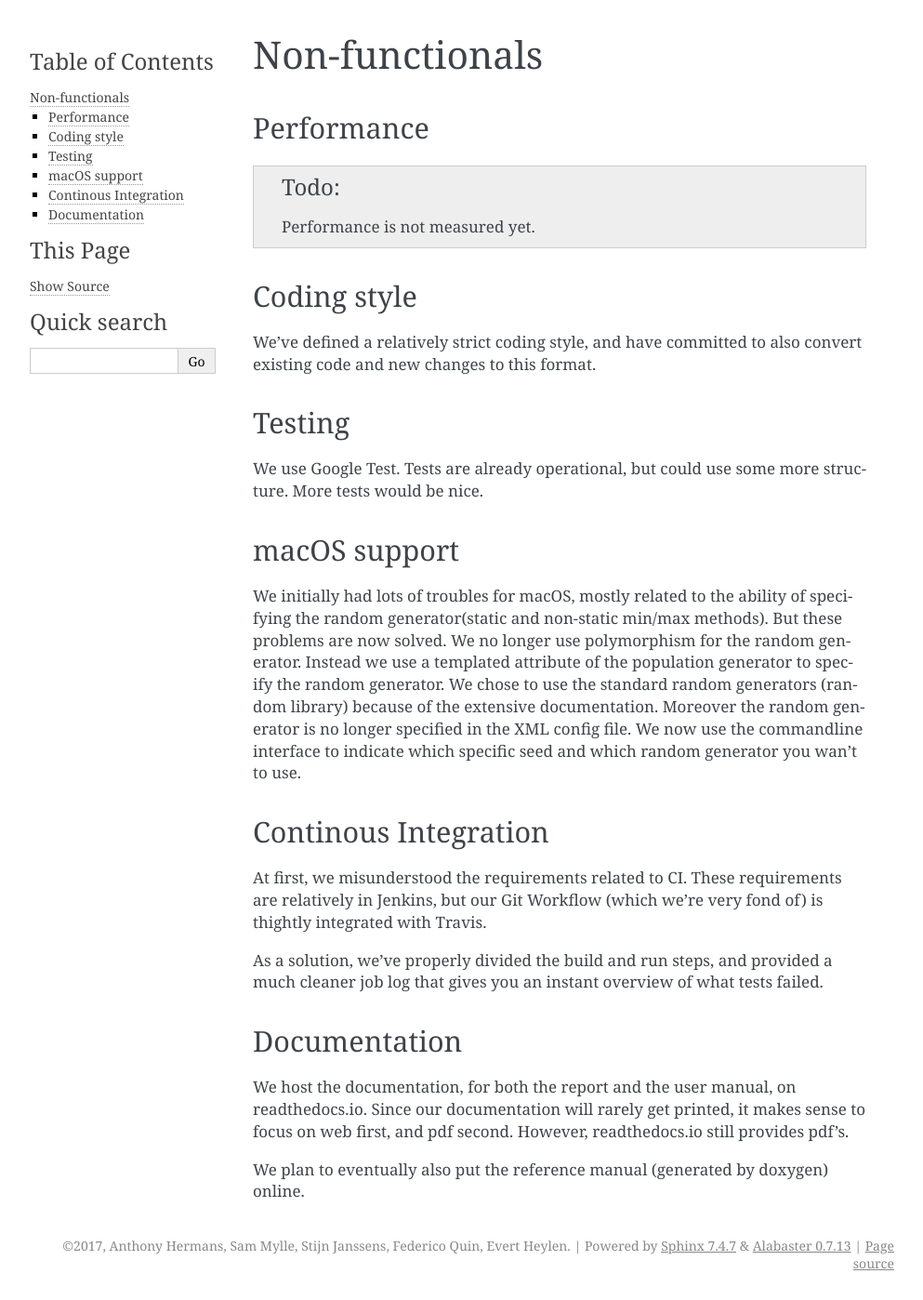
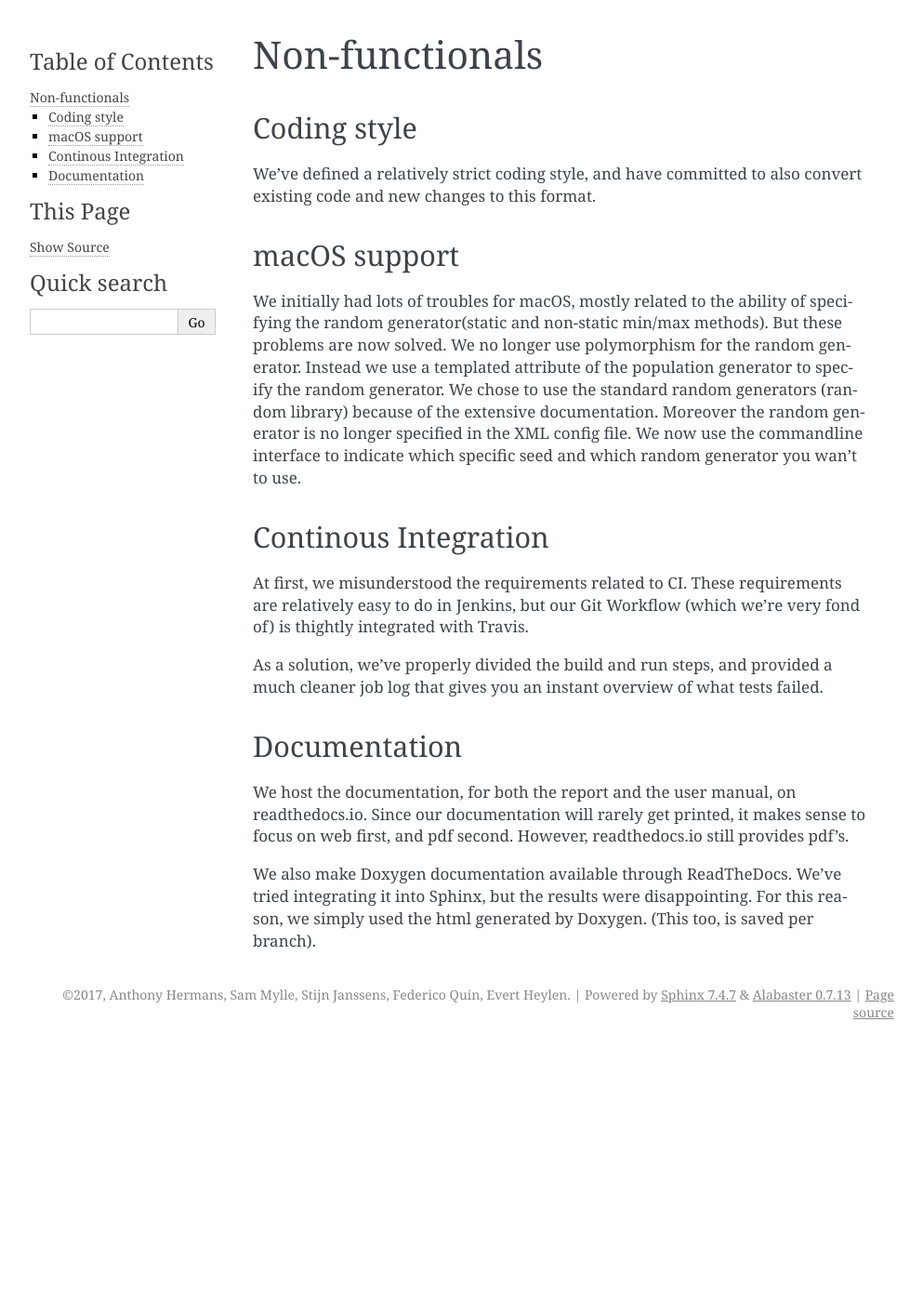
Before and after one commit to Stride-Apollo/Stride-Report, a Sphinx documentation site: the page built from source/nonfunctionals.rst, in a window 1280 px wide. Shown: the whole page at 93% size, without its empty margins (148-1141 px from the left). Built offline with Sphinx 7.4.7, drawn with Linux system fonts in a browser that asks for light colours; after the commit the page ends 1128 px from its top, so only the background shows below that.

Commit message:
MPI and stuff

```diff
--- a/source/nonfunctionals.rst
+++ b/source/nonfunctionals.rst
@@ -1,22 +1,10 @@
 Non-functionals
 ===============
-
-Performance
------------
-
-.. todo::
-
-   Performance is not measured yet.
 
 Coding style
 ------------
 
 We've defined a relatively strict coding style, and have committed to also convert existing code and new changes to this format.
-
-Testing
--------
-
-We use Google Test. Tests are already operational, but could use some more structure. More tests would be nice.
 
 macOS support
 -------------
@@ -26,10 +14,11 @@ But these problems are now solved. We no longer use polymorphism for the random
 We chose to use the standard random generators (random library) because of the extensive documentation. Moreover the random generator is no longer specified in the XML config file.
 We now use the commandline interface to indicate which specific seed and which random generator you wan't to use.
 
+
 Continous Integration
 ---------------------
 
-At first, we misunderstood the requirements related to CI. These requirements are relatively in Jenkins, but our Git Workflow (which we're very fond of) is thightly integrated with Travis.
+At first, we misunderstood the requirements related to CI. These requirements are relatively easy to do in Jenkins, but our Git Workflow (which we're very fond of) is thightly integrated with Travis.
 
 As a solution, we've properly divided the build and run steps, and provided a much cleaner job log that gives you an instant overview of what tests failed.
 
@@ -38,4 +27,4 @@ Documentation
 
 We host the documentation, for both the report and the user manual, on readthedocs.io. Since our documentation will rarely get printed, it makes sense to focus on web first, and pdf second. However, readthedocs.io still provides pdf's.
 
-We plan to eventually also put the reference manual (generated by doxygen) online.
+We also make Doxygen documentation available through ReadTheDocs. We've tried integrating it into Sphinx, but the results were disappointing. For this reason, we simply used the html generated by Doxygen. (This too, is saved per branch).
```
Also changed, not shown: source/functionals.rst (+8 -5 lines).
